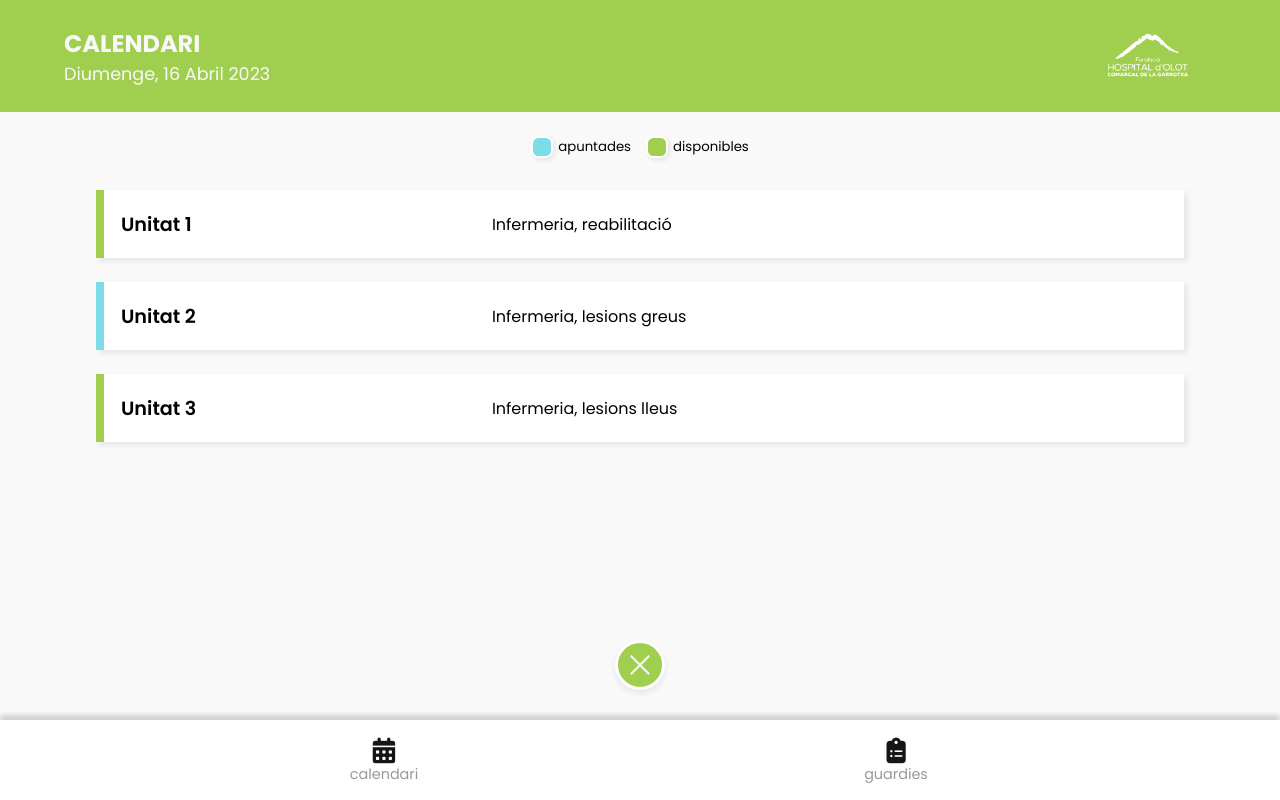
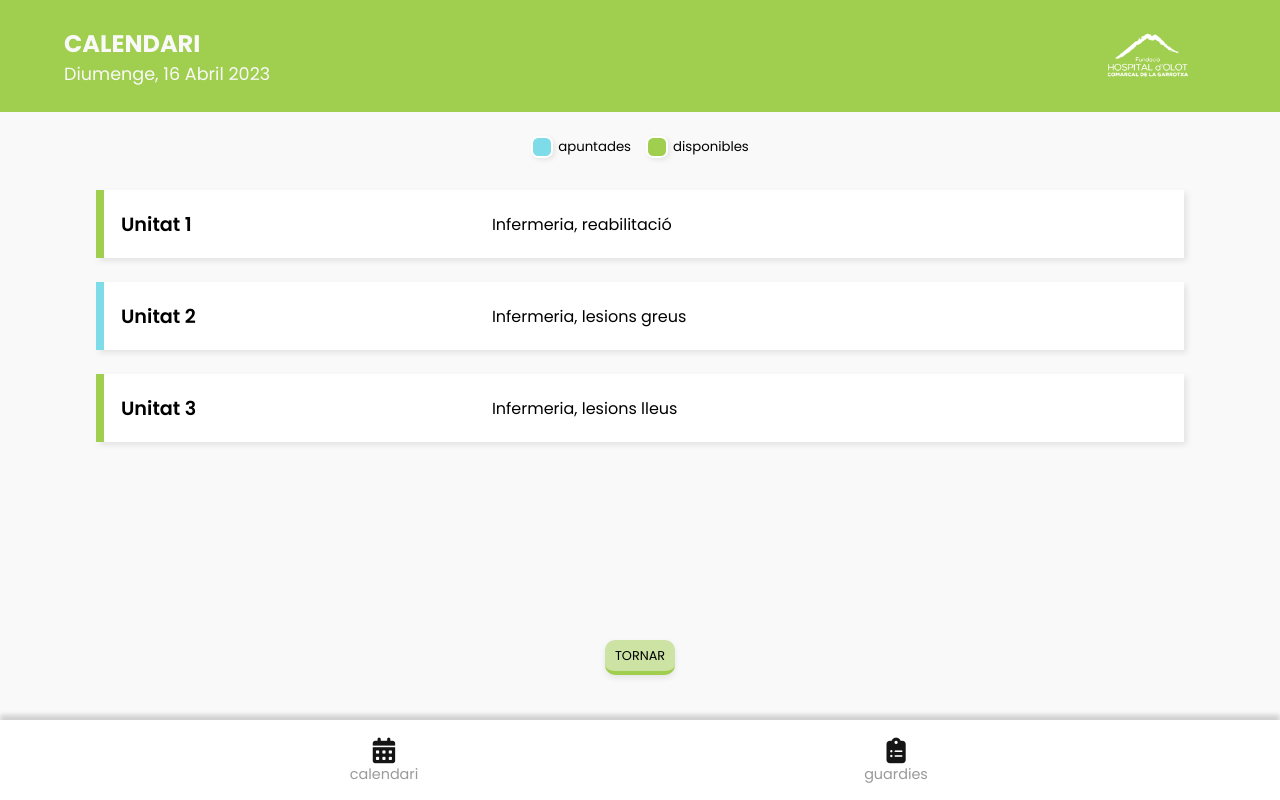
Before and after one commit to HOSPITALPROJECTE/Frontend, an Angular app in the folder frontEnd/: page /day in a window 1280 px wide. Built offline with nearby package versions, Linux system fonts and the light colour scheme; sample sign-in values are in the browser's storage.

Commit message:
historial i agenda (senseGuardies) + mini canvis estils

```diff
--- a/frontEnd/src/app/project/components/agenda/agenda.component.css
+++ b/frontEnd/src/app/project/components/agenda/agenda.component.css
@@ -115,6 +115,9 @@ header > div > h3.active{color:#151515}
 .day > .place label{font-size: .8em; color:#707070}
 .day > .place > p{font-size: .9em;}
 
+
+.senseGuardia{color: var(--color-disabled); margin-top: 2vh;}
+
 #confirm_window
 {
     position: fixed;
--- a/frontEnd/src/app/project/components/agenda/agenda.component.html
+++ b/frontEnd/src/app/project/components/agenda/agenda.component.html
@@ -9,8 +9,8 @@
             <h5>{{t.nom}}</h5>
         </div>
     </div>
-    <div id="agenda_box">
-        <div *ngFor="let mes of this.guardies" class="agendaMonth" [attr.month-data]="mes.nom">
+    <div id="agenda_box" *ngIf="this.guardies.length > 0; else senseGuardies">
+        <div *ngFor="let mes of this.guardies" class="agendaMonth" [attr.month-data]="mes.nom" #guardies>
             <div *ngFor="let g of mes.guardies" class="day" [attr.torn-data]="g.torn">
                 <div *ngIf="g.estatGuardia != 'assignat';else elseBlock" #dayAction class="dayAction" (click)="toTrashEventListener(dayAction)"><i class="fa-regular fa-trash-can"></i></div>
                 <ng-template #elseBlock><div class="assigned">Assignat</div></ng-template>
@@ -22,6 +22,9 @@
             </div>
         </div>
     </div>
+    <ng-template #senseGuardies>
+        <p class="senseGuardia">No tens cap guardia inscrita</p>
+    </ng-template>
 </section>
 <section id="confirm_window" class="hide">
     <div id="window_box">
--- a/frontEnd/src/app/project/components/historial/historial.component.css
+++ b/frontEnd/src/app/project/components/historial/historial.component.css
@@ -52,6 +52,7 @@ header > div > h3.active{color:#151515}
 {
     font-size: 0.9em;
     height: 1em;
+    color: var(--color-disabled);
 }
 .grafic
 {
@@ -113,10 +114,7 @@ header > div > h3.active{color:#151515}
 .color[color-data="4"] {background: var(--unitat-4);}
 
 
-.senseGuardia
-{
-    color: var(--color-disabled);
-}
+.senseGuardia{color: var(--color-disabled);}
 .guardia
 {
     width: 100%;
--- a/frontEnd/src/app/project/components/historial/historial.component.ts
+++ b/frontEnd/src/app/project/components/historial/historial.component.ts
@@ -39,7 +39,7 @@ export class HistorialComponent implements OnInit,AfterViewInit {
       });
   }
   setCronicGradient(){
-    if(this.guardiesUnitat.length < 0){
+    if(this.guardiesUnitat.length > 0){
       let lastPercent = 0;
       this.conicGradient = 'conic-gradient(';
       this.guardiesUnitat.forEach(unitat => {
@@ -49,7 +49,7 @@ export class HistorialComponent implements OnInit,AfterViewInit {
         lastPercent = (parseInt(percent) + lastPercent);
       })
       this.conicGradient = this.conicGradient.slice(0, -1)+')'
-    }else{this.conicGradient = 'conic-gradient(var(--color-grey) 0% 100%'; console.log('aaaaa')};
+    }else{this.conicGradient = 'conic-gradient(var(--color-grey) 0% 100%';};
   }
   ngOnInit(): void {
   }
--- a/frontEnd/src/app/project/components/month/month.component.css
+++ b/frontEnd/src/app/project/components/month/month.component.css
@@ -203,6 +203,11 @@
     display: none;
     z-index: 9;
 }
+#btn_allMonths:active
+{
+    background: var(--color-green-light2);
+    transform: scale(1.02);
+}
 #allMonths_box.active{display: flex;}
 #allMonths_box .month_list
 {
@@ -227,9 +232,3 @@
     background: var(--color-shadow);
     backdrop-filter: blur(1px);
 }
-
-#btn_allMonths:active
-{
-    background: var(--color-green-light2);
-    transform: scale(1.02);
-}
--- a/frontEnd/src/styles.css
+++ b/frontEnd/src/styles.css
@@ -142,7 +142,7 @@ header p{font-size: 1.1em;color:#f9f9f9}
 /* llegenda - ajuda visual */
 
 /* bnt_exit */
-#exit
+/*#exit
 {
     position: fixed;
     top: 80vh;
@@ -175,6 +175,37 @@ header p{font-size: 1.1em;color:#f9f9f9}
 #exit::after
 {
     transform: translate(-50%, -50%) rotate(-45deg);
+}*/
+
+#exit
+{
+    position: fixed;
+    top: 80vh;
+    left: 50%;
+    transform: translateX(-50%);
+    height: 35px;
+    width: 70px;
+    background: var(--color-green-light);
+    border: none;
+    border-bottom: 4px solid var(--color-green);
+    border-radius: 10px;
+    box-shadow: 0px 3px 6px var(--color-shadow);
+
+    display: flex;
+    align-items: center;
+    justify-content: center;
+}
+#exit::before
+{
+    content: 'Tornar';
+    position: absolute;
+    text-transform: uppercase;
+    font-size: .8em;
+}
+#exit:active
+{
+    background: var(--color-green-light2);
+    transform: translateX(-50%) scale(1.02);
 }
 
 /****************************************************************
```
